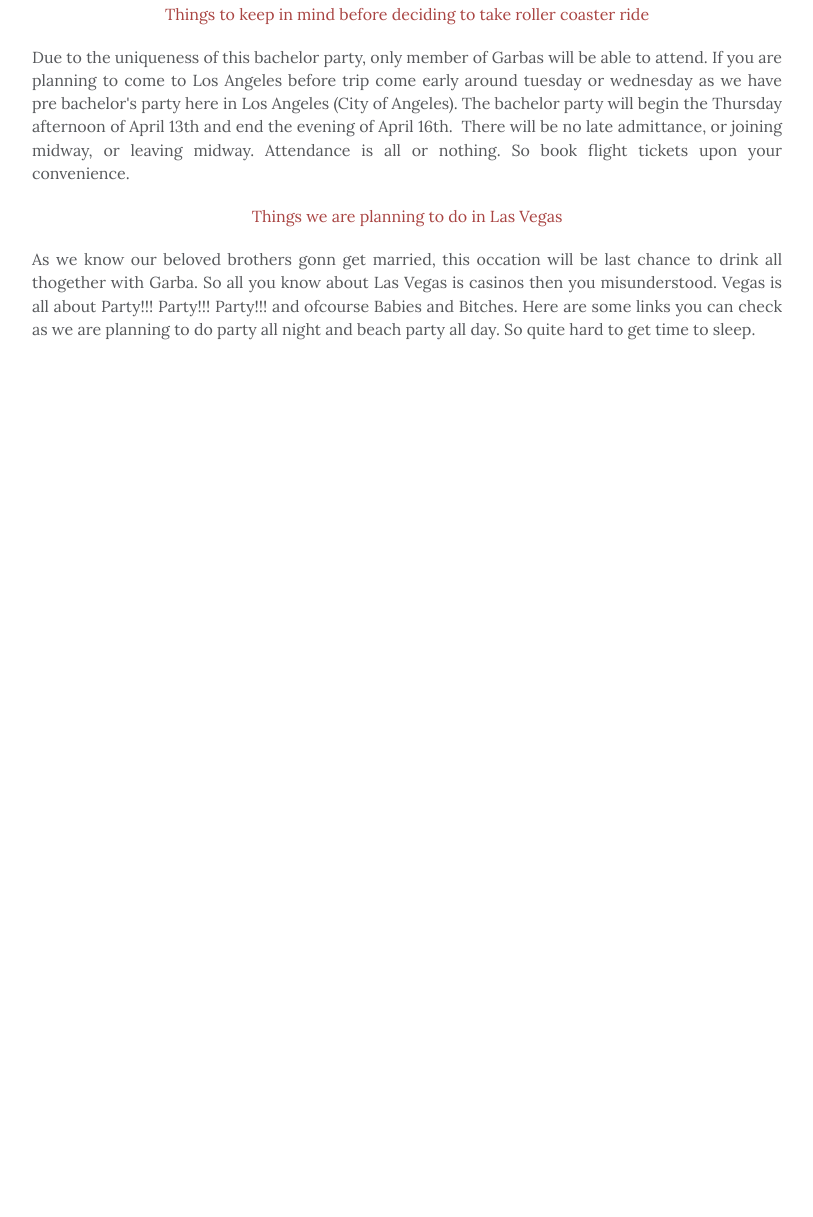
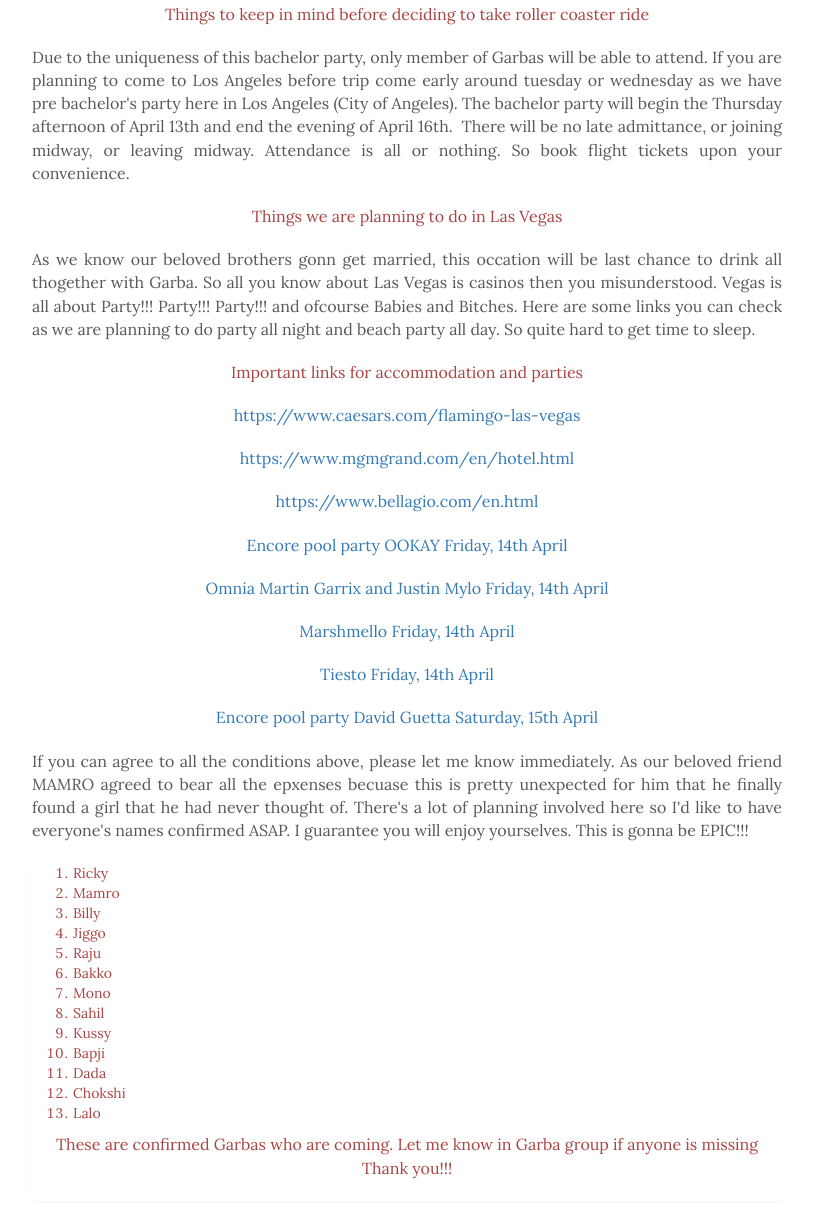
Before and after one commit to patelarpith/boot_1, a plain HTML site: page index.html in a window 1280 px wide. Shown: the part 930-2147 px from the top of the page, without its empty margins (233-1046 px from the left). Before the commit the page ends 1291 px from the top, so only its background shows below. Drawn offline with nearby package versions, Linux system fonts and the light colour scheme.

Commit message:
add member list and links

```diff
--- a/index.html
+++ b/index.html
@@ -33,6 +33,39 @@
                                 <p class="text-center text-danger">Things we are planning to do in Las Vegas</p>
                                 <p class="text-justify">As we know our beloved brothers gonn get married, this occation will be last chance to drink all thogether with Garba. So all you know about Las Vegas is casinos then you misunderstood. Vegas is all about Party!!! Party!!!
                                     Party!!! and ofcourse Babies and Bitches. Here are some links you can check as we are planning to do party all night and beach party all day. So quite hard to get time to sleep.</p>
+                        <div class="text">
+                                <p class="text-center text-danger">Important links for accommodation and parties</p>
+                                <p class="text-center text-danger"><a href="https://www.caesars.com/flamingo-las-vegas">https://www.caesars.com/flamingo-las-vegas</a></p>
+                                <p class="text-center text-danger"><a href="https://www.mgmgrand.com/en/hotel.html">https://www.mgmgrand.com/en/hotel.html</a></p>
+                                <p class="text-center text-danger"><a href="https://www.bellagio.com/en.html">https://www.bellagio.com/en.html</a></p>
+                                <p class="text-center text-danger"><a href="http://encorebeachclub.com/event/20170414136083/ookay">Encore pool party OOKAY Friday, 14th April</a></p>
+                                <p class="text-center text-danger"><a href="https://ticketdriver.com/omnialv/buy/tickets/event/141902?_ga=1.103907456.1263701824.1488143587">Omnia Martin Garrix and Justin Mylo Friday, 14th April</a></p>
+                                <p class="text-center text-danger"><a href="http://xslasvegas.com/event/20170414141531/marshmello">Marshmello Friday, 14th April</a></p>
+                                <p class="text-center text-danger"><a href="https://ticketdriver.com/hakkasanlv/buy/tickets/event/141557?_ga=1.117913801.1554779635.1488143599">Tiesto Friday, 14th April</a></p>
+                                <p class="text-center text-danger"><a href="http://encorebeachclub.com/event/20170415136086/david-guetta">Encore pool party David Guetta Saturday, 15th April</a></p>
+                        <div class="text">
+                            <p class="text-justify">
+                                If you can agree to all the conditions above, please let me know immediately. As our beloved friend MAMRO agreed to bear all the epxenses becuase this is pretty unexpected for him that he finally found a girl that he had never thought of. There's a lot of planning involved here so I'd like to have everyone's names confirmed ASAP. I guarantee you will enjoy yourselves. This is gonna be EPIC!!!
+                            </p>
+                            </div>
+                            <div class="panel text-danger">
+                             <ol>
+                                <li>Ricky</li>
+                                <li>Mamro</li>
+                                <li>Billy</li>
+                                 <li>Jiggo</li>
+                                 <li>Raju</li>
+                                 <li>Bakko</li>
+                                 <li>Mono</li>
+                                 <li>Sahil</li>
+                                 <li>Kussy</li>
+                                 <li>Bapji</li>
+                                 <li>Dada</li>
+                                 <li>Chokshi</li>
+                                 <li>Lalo</li>
+                            </ol>
+                            <p class="text-center text-danger">These are confirmed Garbas who are coming. Let me know in Garba group if anyone is missing
+                                Thank you!!!</p>
                             </div>
                         </div>
                     </div>
```
